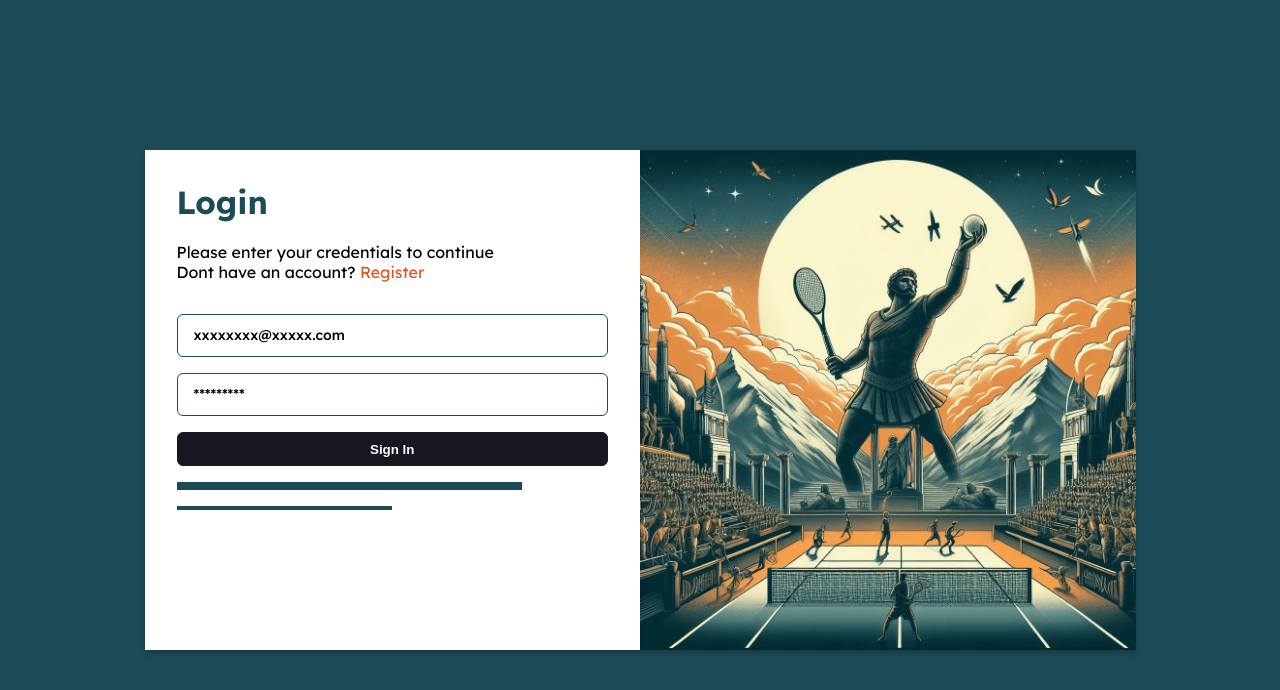
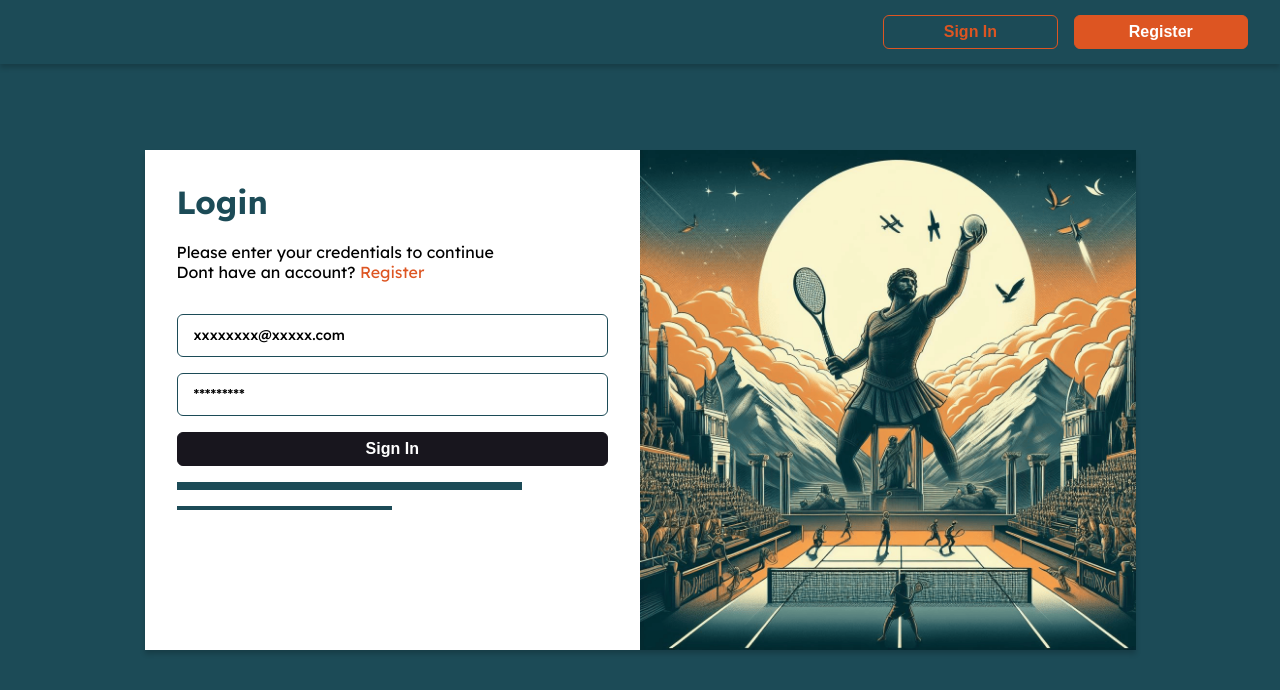
Before and after one commit to juan-ramirez-dev/test-why-not, a Next.js app: page /login in a window 1280 px wide. Shown: the top 690 px of the page. Built offline with nearby package versions, Linux system fonts and the light colour scheme.

Commit message:
add configs and colors of navbar

```diff
--- a/app/components/CustomButton/CustomButton.module.css
+++ b/app/components/CustomButton/CustomButton.module.css
@@ -7,10 +7,12 @@
   border: 1px solid #18161E;
   background: #18161E;
   border-radius: 6px;
+  cursor: pointer;
 }
 
 .CustomButtonText{
   color: white;
   margin: 0px;
-  font-weight: 800;
+  font-weight: 600;
+  font-size: 16px;
 }
--- a/app/components/CustomButton/CustomButton.tsx
+++ b/app/components/CustomButton/CustomButton.tsx
@@ -5,13 +5,14 @@ import style from './CustomButton.module.css'
 export interface ICustomButton {
   text : string
   onClick : () => void
+  className ?: string
 }
 
 const CustomButton = (props : ICustomButton) => {
 
   return (
     <button
-      className={style.CustomButton}
+      className={`${style.CustomButton} ${props?.className}`}
       onClick={props?.onClick}
     >
       <p className={style.CustomButtonText}>
--- /dev/null
+++ b/app/components/Navbar/Navbar.module.css
@@ -0,0 +1,36 @@
+.Navbar{
+  width: 100%;
+  height: 64px;
+  display: flex;
+  justify-content: flex-end;
+  position: absolute;
+  top: 0px;
+  background: transparent;
+  padding: 32px;
+  box-shadow: 0px 4px 5px 0px rgba(0,0,0,0.19);
+  -webkit-box-shadow: 0px 4px 5px 0px rgba(0,0,0,0.19);
+  -moz-box-shadow: 0px 4px 5px 0px rgba(0,0,0,0.19);
+}
+
+
+.navbarContainer{
+  width: 30%;
+  display: flex;
+  justify-content: center;
+  align-items: center;
+  gap: 16px;
+}
+
+.secondButton{
+  background: #DD5522 !important;
+  border: 1px solid #DD5522 !important;
+}
+
+.firstButton{
+  background: transparent !important;
+  border: 1px solid #DD5522 !important;
+}
+
+.firstButton > p {
+  color: #DD5522 !important;
+}
--- /dev/null
+++ b/app/components/Navbar/Navbar.tsx
@@ -0,0 +1,43 @@
+'use client'
+
+import React from 'react'
+import style from './Navbar.module.css'
+import { useAppDispatch, useAppSelector } from '@/app/redux/hooks'
+import CustomButton from '../CustomButton/CustomButton'
+import { useRouter } from 'next/navigation'
+import { LogoutAction } from '@/app/redux/features/authSlice'
+
+export interface INavbar {
+
+}
+
+const Navbar = (props : INavbar) => {
+
+  const isLoggedIn = useAppSelector(state => state?.authSlice?.isLoggedIn)
+  const router = useRouter()
+  const dispatch = useAppDispatch()
+
+  const logOut = () => {
+    dispatch(LogoutAction())
+    router.push('/')
+  }
+
+  return (
+    <div className={style.Navbar} >
+
+      {isLoggedIn ?
+        <div className={style.navbarContainer} >
+          <CustomButton className={style.secondButton} text='Sign off' onClick={() => logOut()} />
+        </div>
+      :
+        <div className={style.navbarContainer} >
+          <CustomButton className={style.firstButton} text='Sign In' onClick={() =>router.push('/login') } />
+          <CustomButton className={style.secondButton} text='Register' onClick={() =>router.push('/register') } />
+        </div>
+      }
+
+    </div>
+  );
+}
+
+export default Navbar;
--- a/app/layout.tsx
+++ b/app/layout.tsx
@@ -2,6 +2,7 @@ import type { Metadata } from 'next'
 import { Lexend } from 'next/font/google'
 import './globals.css'
 import { Providers } from './redux/provider'
+import Navbar from './components/Navbar/Navbar'
 
 const font = Lexend({ subsets: ['latin'] })
 
@@ -19,6 +20,7 @@ export default function RootLayout({
     <html lang="en">
       <body className={font.className}>
         <Providers>
+          <Navbar />
           {children}
         </Providers>
       </body>
```
